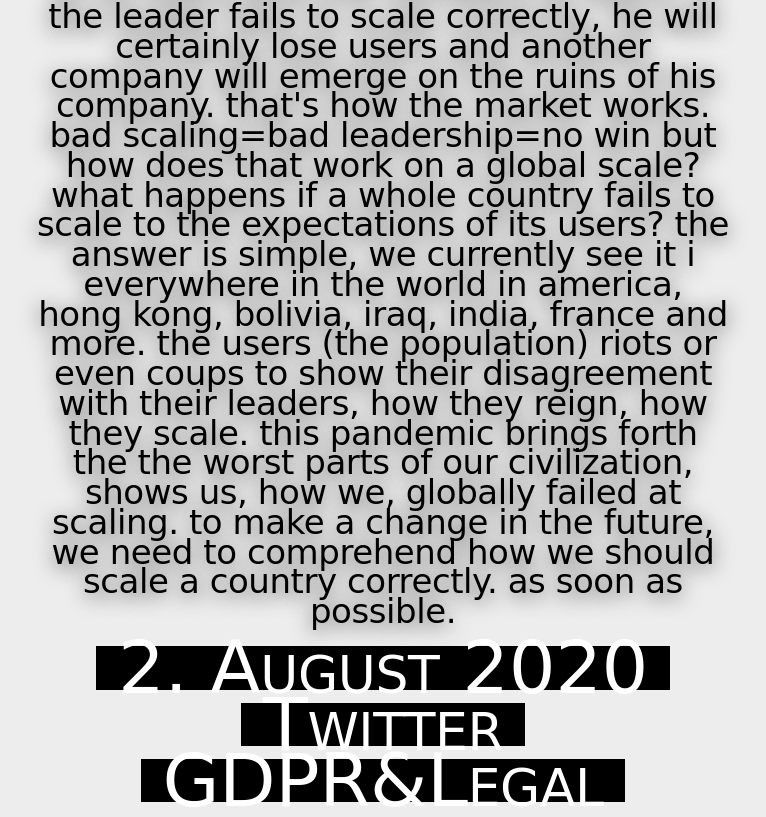
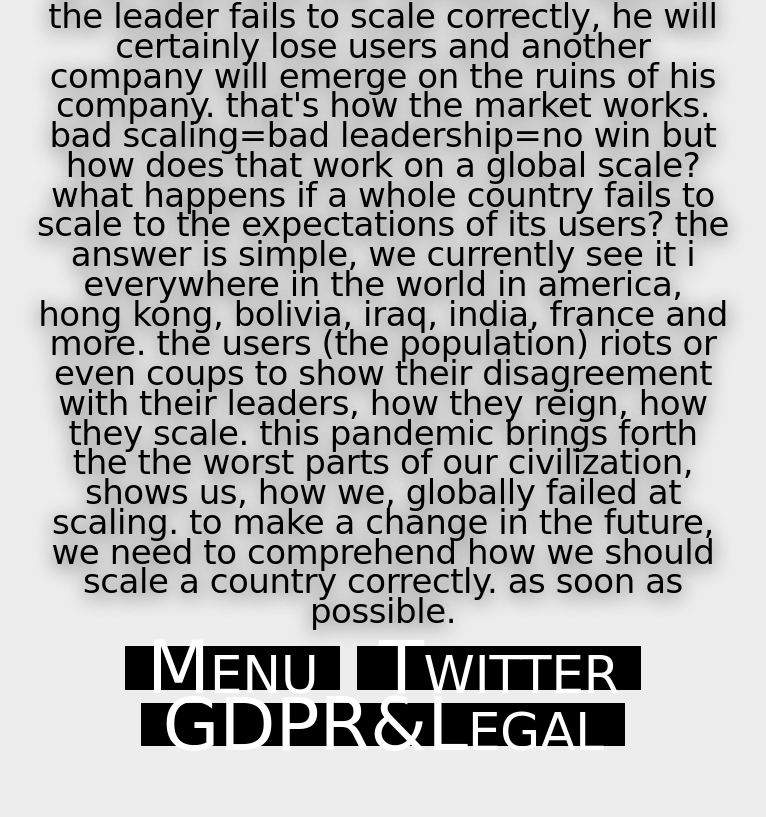
Before and after one commit to malteianlauterbach/website-revamp, a plain HTML site: page 2aug.html in a window 1280 px wide. Shown: the part 708-1525 px from the top of the page, without its empty margins (257-1023 px from the left). After the commit the page ends 1469 px from the top, so only its background shows below. Drawn offline with Linux system fonts and the light colour scheme; a web font is replaced by a local one.

Commit message:
added placeholder for new blog entry,edited button label

```diff
--- a/2aug.html
+++ b/2aug.html
@@ -53,8 +53,9 @@ scale a country correctly. As soon as
 possible.</p>
         <ul id="buttons01" class="buttons">
           <li>
-            <a href="/2aug.html" class="button n01"
-              >2. August 2020 </a
+            <a href="/blog.html" class="button n01"
+              >Menu
+   </a
             >
           </li>
           <li>
```
Also changed, not shown: placeholder.html (added).
